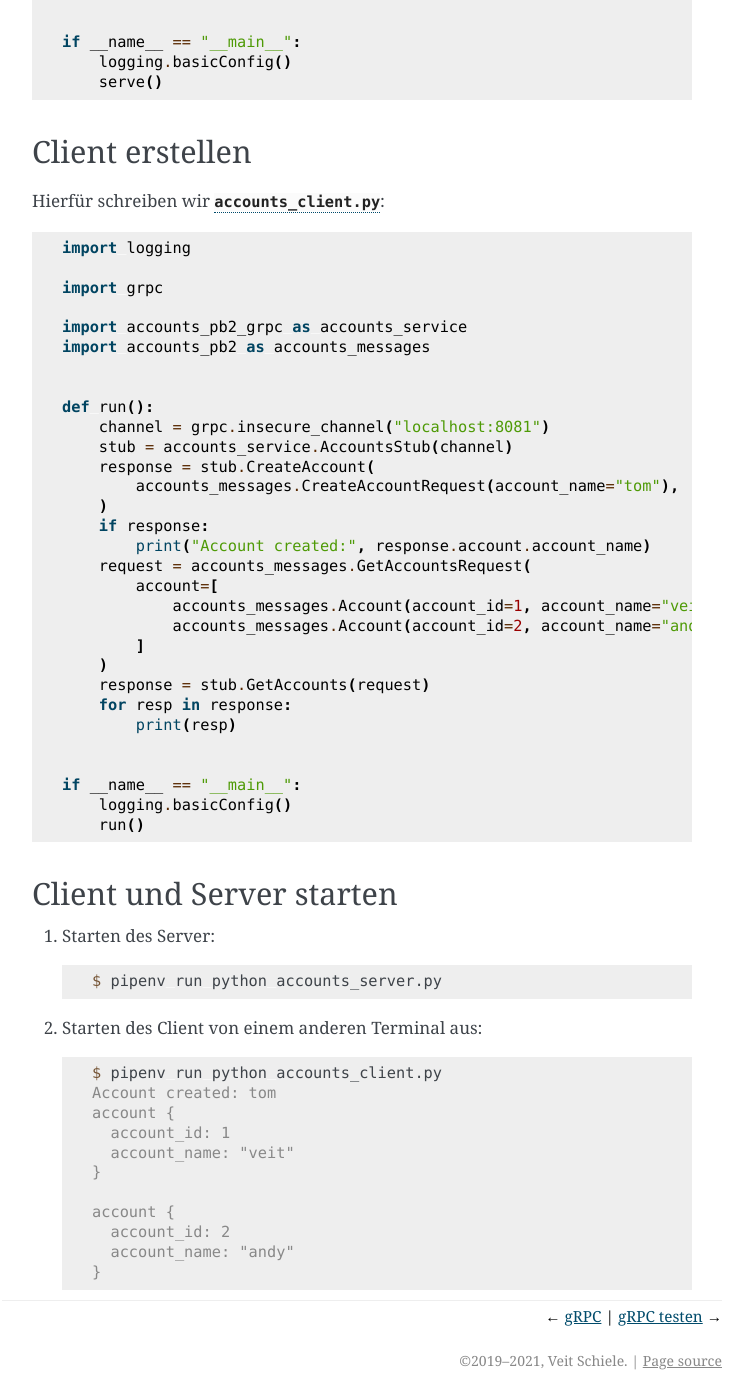
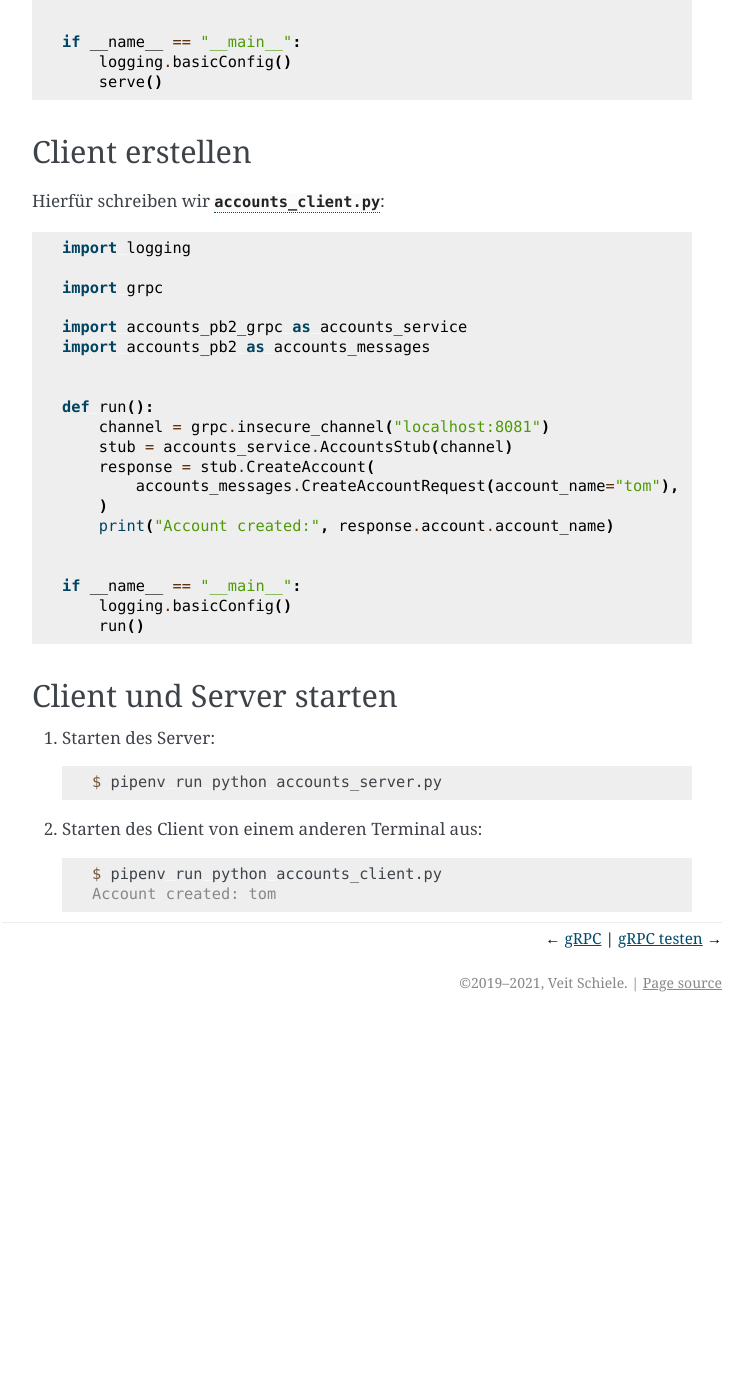
Before and after one commit to veit/jupyter-tutorial-de, a Sphinx documentation site: the page built from docs/data-processing/grpc/example.rst, in a window 1280 px wide and 1400 px high, scrolled down 2330 px. Shown: the whole window, without its empty margins (388-1140 px from the left). Built offline with Sphinx 7.4.7, drawn with Linux system fonts in a browser that asks for light colours; pages that are not in the unit, such as notebooks, are missing from menus; after the commit the page ends 3352 px from its top, so only the background shows below that.

Commit message:
Simplify grpc example

```diff
--- a/docs/data-processing/grpc/accounts_client.py
+++ b/docs/data-processing/grpc/accounts_client.py
@@ -12,17 +12,7 @@ def run():
     response = stub.CreateAccount(
         accounts_messages.CreateAccountRequest(account_name="tom"),
     )
-    if response:
-        print("Account created:", response.account.account_name)
-    request = accounts_messages.GetAccountsRequest(
-        account=[
-            accounts_messages.Account(account_id=1, account_name="veit"),
-            accounts_messages.Account(account_id=2, account_name="andy"),
-        ]
-    )
-    response = stub.GetAccounts(request)
-    for resp in response:
-        print(resp)
+    print("Account created:", response.account.account_name)
 
 
 if __name__ == "__main__":
--- a/docs/data-processing/grpc/example.rst
+++ b/docs/data-processing/grpc/example.rst
@@ -94,12 +94,3 @@
 
     $ pipenv run python accounts_client.py
     Account created: tom
-    account {
-      account_id: 1
-      account_name: "veit"
-    }
-
-    account {
-      account_id: 2
-      account_name: "andy"
-    }
```
